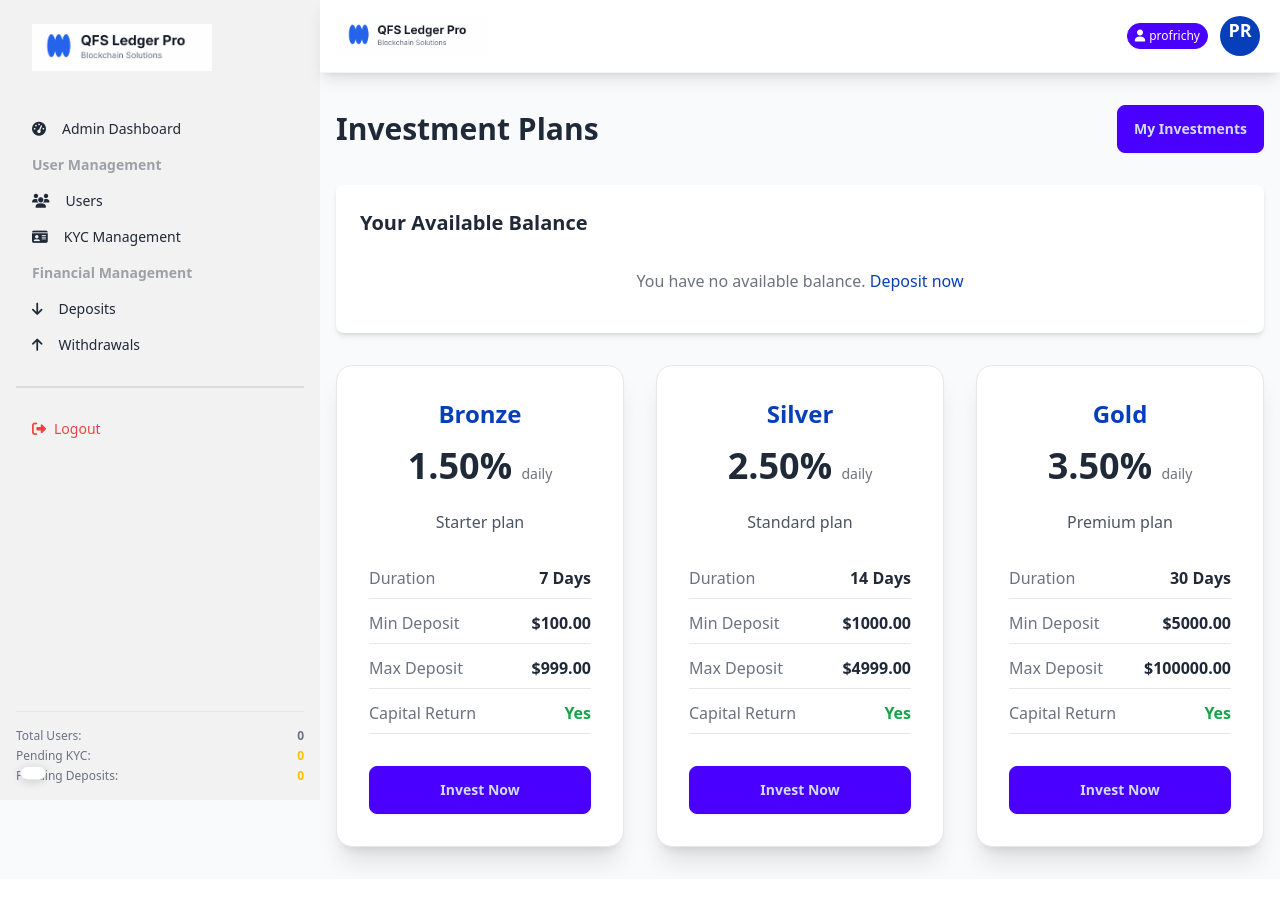
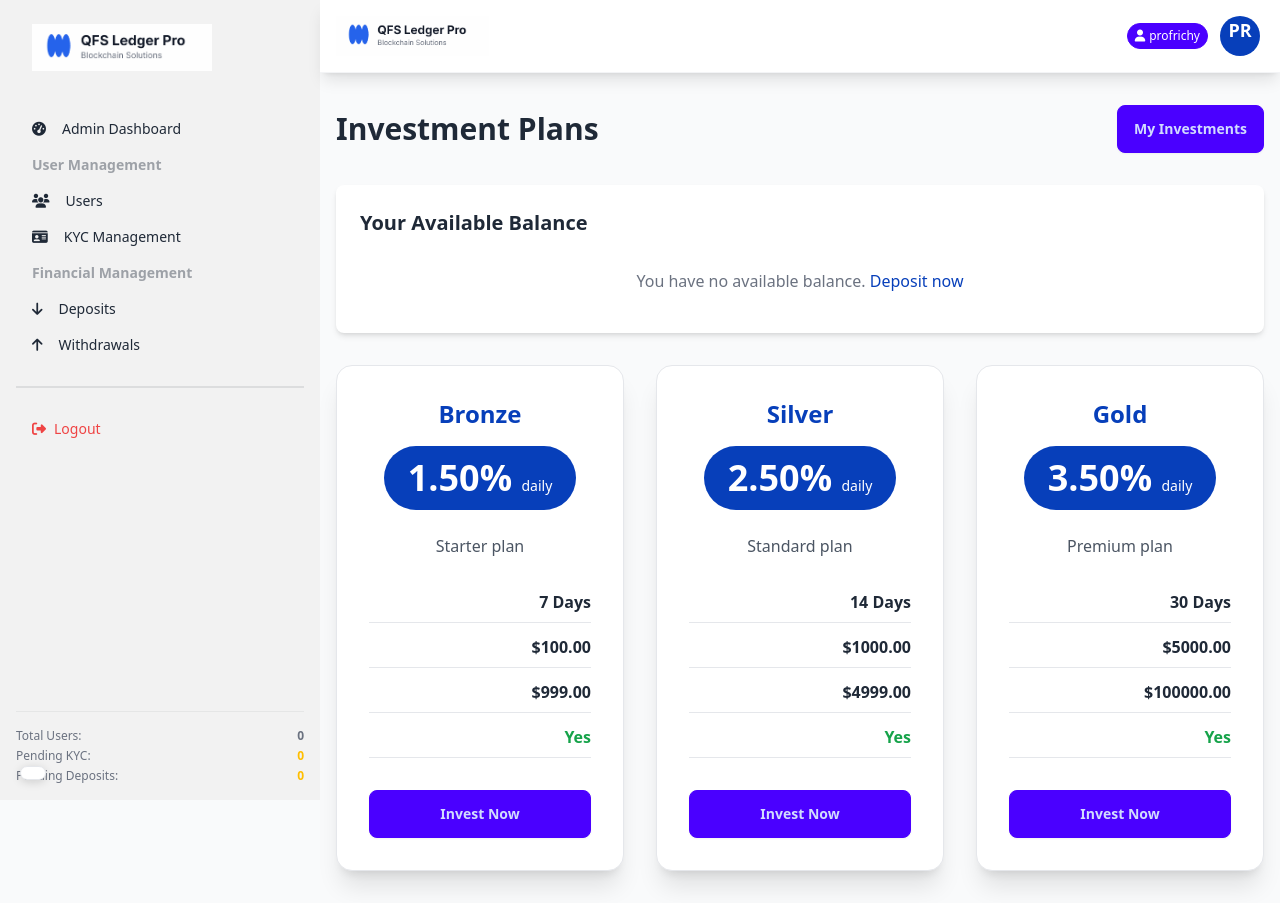
Before and after one commit to Versity1/qfsledgerpro, a Django app: page /investments/plans/ in a window 1280 px wide. Before the commit the page ends 870 px from the top, so only its background shows below. Run offline with Django 5.2, Linux system fonts and the light colour scheme; a user stored in the database is signed in; data comes from the database, SQL or seed files in the repository; both versions use the stored data as it was after the commit; parts of the project's set-up code (start-up, migrations or seed data) failed here and were passed over; some libraries are stand-ins or nearby versions.

Commit message:
investment detail page fixed

```diff
--- a/core/templates/create_investment.html
+++ b/core/templates/create_investment.html
@@ -110,8 +110,7 @@
         const totalProfitEl = document.getElementById('total-profit');
         const totalReturnEl = document.getElementById('total-return');
 
-        const dailyRate = {{ plan.daily_interest_rate }
-    };
+        const dailyRate = {{ plan.daily_interest_rate }};
         const duration = {{ plan.duration_days }};
 
         function updateCalculator() {
--- a/core/templates/investment_plans.html
+++ b/core/templates/investment_plans.html
@@ -41,26 +41,26 @@
         <div class="card bg-base-100 shadow-xl hover:shadow-2xl transition-shadow duration-300 border border-gray-200">
             <div class="card-body items-center text-center">
                 <h2 class="card-title text-2xl font-bold text-primary mb-2">{{ plan.name }}</h2>
-                <div class="text-4xl font-bold mb-4 text-gray-800">
-                    {{ plan.daily_interest_rate }}% <span class="text-sm font-normal text-gray-500">daily</span>
+                <div class="text-4xl font-bold mb-4 text-white bg-primary rounded-full px-6 py-3">
+                    {{ plan.daily_interest_rate }}% <span class="text-sm font-normal text-white">daily</span>
                 </div>
                 <p class="text-gray-600 mb-6">{{ plan.description }}</p>
 
                 <div class="w-full space-y-3 mb-6">
                     <div class="flex justify-between border-b pb-2">
-                        <span class="text-gray-500">Duration</span>
+                        <span class="text-white">Duration</span>
                         <span class="font-semibold">{{ plan.duration_days }} Days</span>
                     </div>
                     <div class="flex justify-between border-b pb-2">
-                        <span class="text-gray-500">Min Deposit</span>
+                        <span class="text-white">Min Deposit</span>
                         <span class="font-semibold">${{ plan.min_amount }}</span>
                     </div>
                     <div class="flex justify-between border-b pb-2">
-                        <span class="text-gray-500">Max Deposit</span>
+                        <span class="text-white">Max Deposit</span>
                         <span class="font-semibold">${{ plan.max_amount }}</span>
                     </div>
                     <div class="flex justify-between border-b pb-2">
-                        <span class="text-gray-500">Capital Return</span>
+                        <span class="text-white">Capital Return</span>
                         <span class="font-semibold text-green-600">Yes</span>
                     </div>
                 </div>
--- a/core/templates/my_investments.html
+++ b/core/templates/my_investments.html
@@ -52,8 +52,7 @@
                     </div>
                     <div class="text-right">
                         <div class="text-2xl font-bold">${{ investment.amount_in_usd }}</div>
-                        <div class="text-xs text-gray-500">{{ investment.amount_invested|floatformat:6 }} {{
-                            investment.cryptocurrency.symbol }}</div>
+                        <div class="text-xs text-gray-500">{{ investment.amount_invested|floatformat:6 }} {{ investment.cryptocurrency.symbol }}</div>
                     </div>
                 </div>
 
--- a/core/views.py
+++ b/core/views.py
@@ -667,7 +667,7 @@
                 plan=plan,
                 cryptocurrency=cryptocurrency,
                 amount_in_usd=amount,
-                amount_invested=amount / cryptocurrency.coin_price, # Store crypto amount
+                amount_invested=amount / cryptocurrency.coin_price if cryptocurrency.coin_price > 0 else 0, # Store crypto amount
                 status='active'
             )
 
--- a/requirements.txt
+++ b/requirements.txt
@@ -1,3 +1,6 @@
 django
 pillow
 whitenoise
+celery
+django-celery-beat
+django_celery_results
```
Also changed, not shown: core/templates/investment_detail.html (+4 -7 lines), db.sqlite3. Lines whose indentation alone changed are shown as unchanged.
